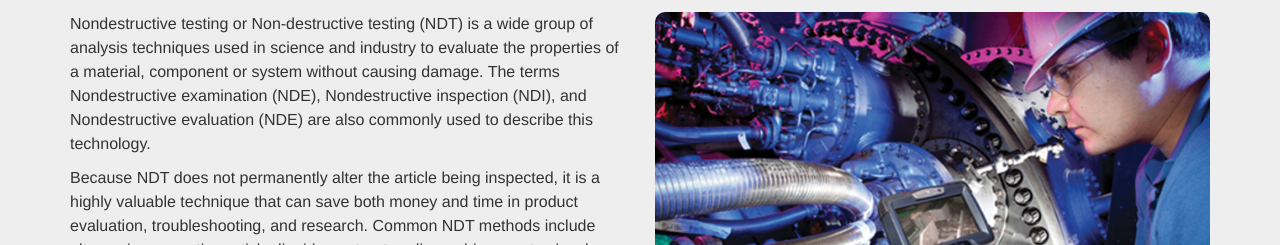
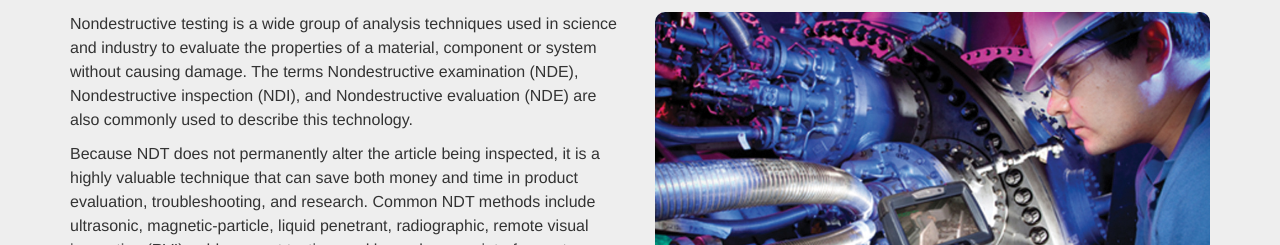
Before and after one commit to mattayre/ndtmag, a plain HTML site: page index.html in a window 1280 px wide. Shown: the part 555-800 px from the top of the page. Drawn offline with Linux system fonts and the light colour scheme; some packages are replaced by stand-ins of ours; a web font is replaced by a local one.

Commit message:
commit20

```diff
--- a/index.html
+++ b/index.html
@@ -119,7 +119,7 @@
                <h2 class="section-title">Nondestructive Testing</h2>
                 <div class="row">
                    <div class="col-md-6">
-                       <p>Nondestructive testing or Non-destructive testing (NDT) is a wide group of analysis techniques used in science and industry to evaluate the properties of a material, component or system without causing damage. The terms Nondestructive examination (NDE), Nondestructive inspection (NDI), and Nondestructive evaluation (NDE) are also commonly used to describe this technology.
+                       <p>Nondestructive testing is a wide group of analysis techniques used in science and industry to evaluate the properties of a material, component or system without causing damage. The terms Nondestructive examination (NDE), Nondestructive inspection (NDI), and Nondestructive evaluation (NDE) are also commonly used to describe this technology.
                            </p><p>Because NDT does not permanently alter the article being inspected, it is a highly valuable technique that can save both money and time in product evaluation, troubleshooting, and research. Common NDT methods include ultrasonic, magnetic-particle, liquid penetrant, radiographic, remote visual inspection (RVI), eddy-current testing, and low coherence interferometry.</p><p> NDT is commonly used in forensic engineering, mechanical engineering, petroleum engineering, electrical engineering, civil engineering, systems engineering, aeronautical engineering, medicine, and art.</p>
 
                    </div>
```
Also changed, not shown: mpi.html (+1 -1 lines), assets/img/mag5.jpg (added), 5 other files.
